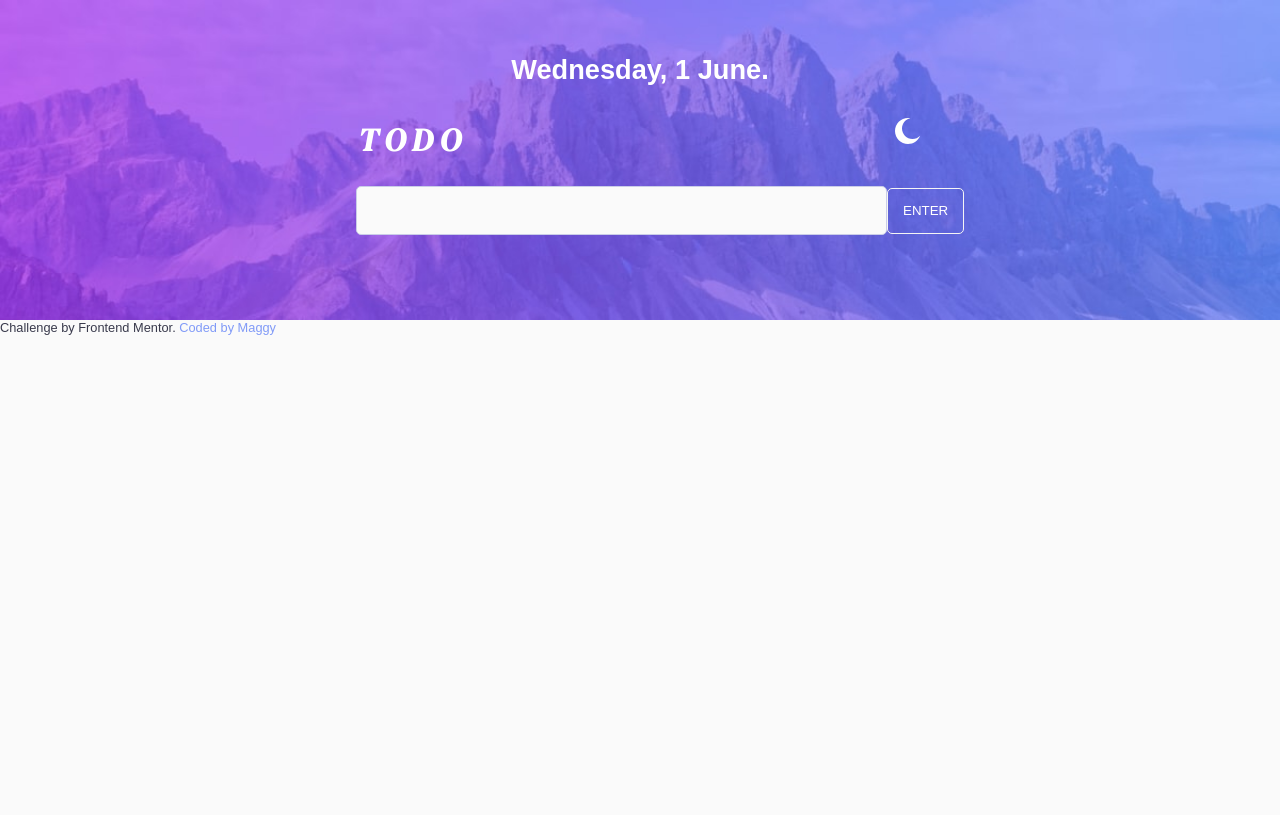
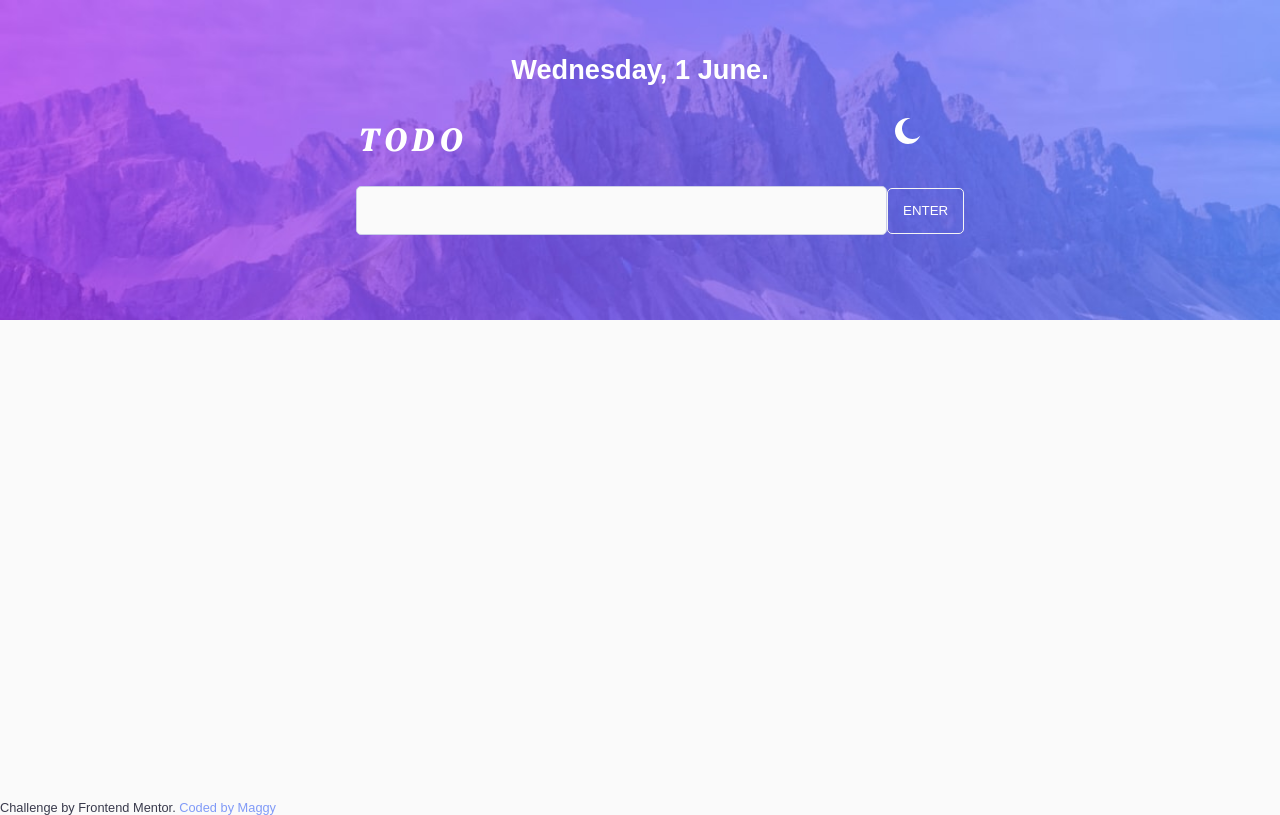
Before and after one commit to PrincessMaggy/todo_app, a React (Create React App) app: page / in a window 1280 px wide. Built offline with nearby package versions, Linux system fonts and the light colour scheme.

Commit message:
Adjusted position of footer

```diff
--- a/src/styles/_main.scss
+++ b/src/styles/_main.scss
@@ -1,3 +1,7 @@
+.main {
+    height: 100vh;
+}
+
 .header {
     background-image: var(--backgroundImage);
     background-repeat: no-repeat;
--- a/src/styles/app.scss
+++ b/src/styles/app.scss
@@ -41,6 +41,7 @@
     box-sizing: border-box;
     margin: 0;
     cursor: pointer;
+    padding: 0;
     font-family: var(--globalFont);
 }
 
```
Also changed, not shown: 1 other file (tests, documents, lock files or other folders).
